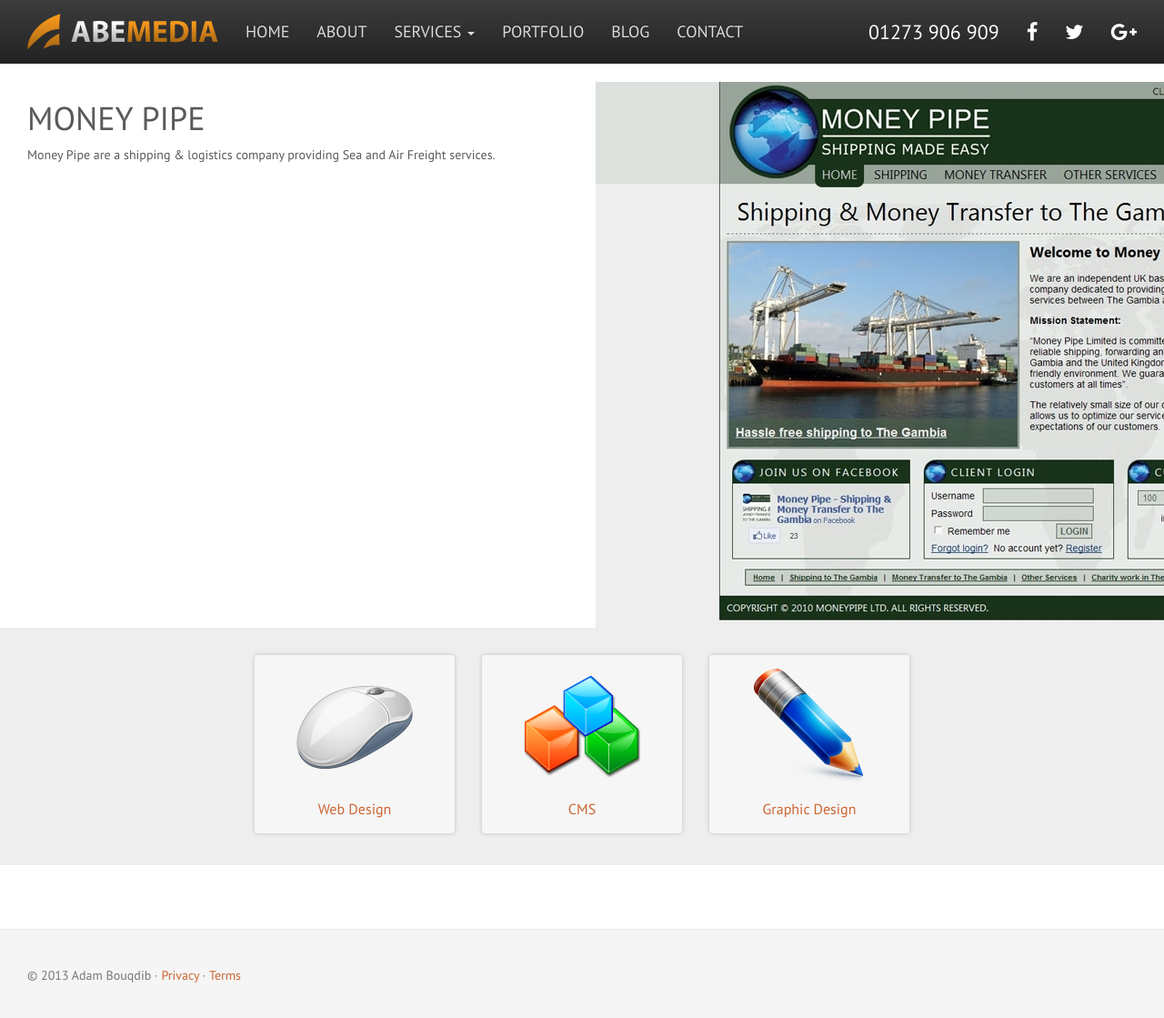
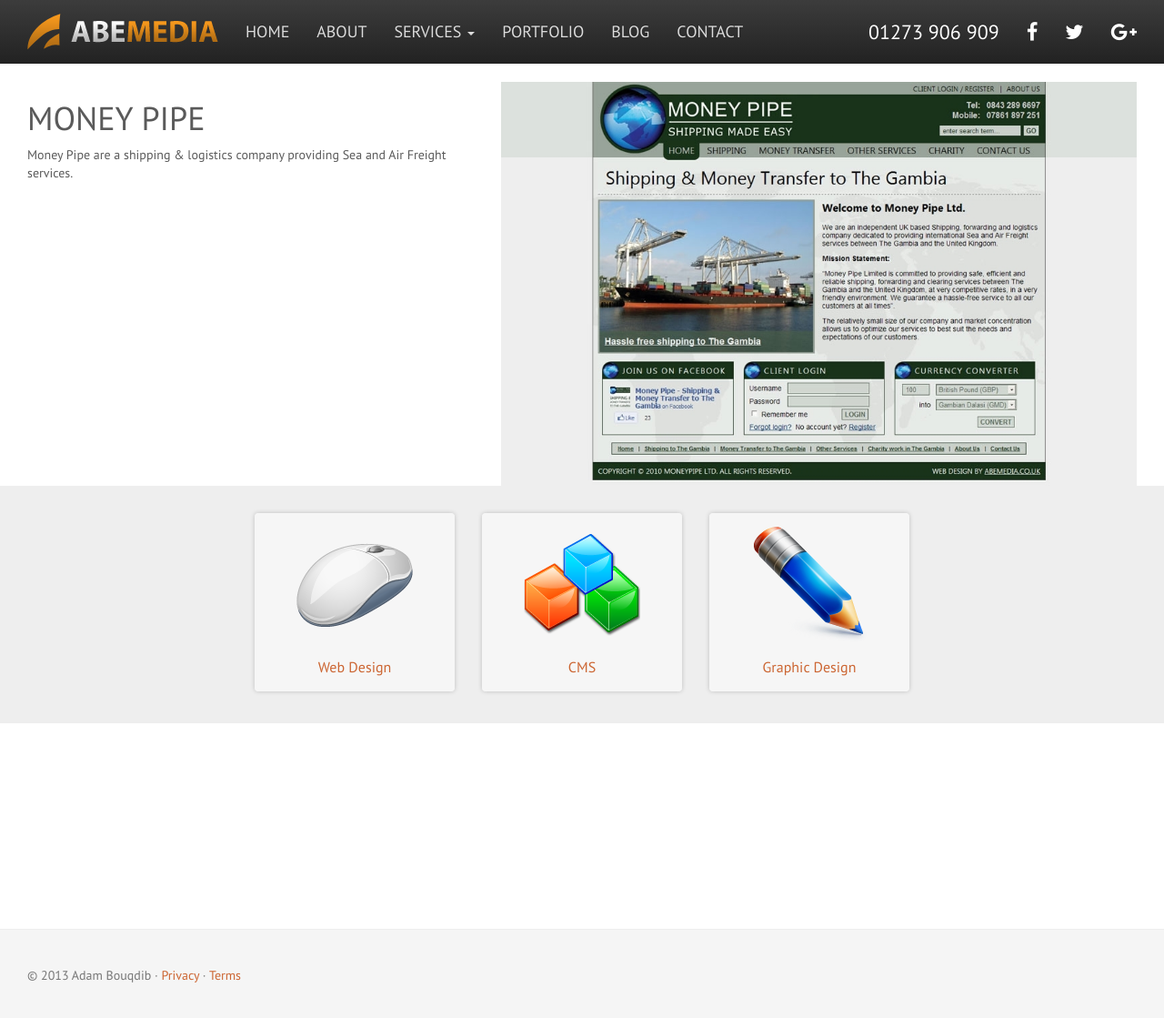
Before and after one commit to abemedia/abemedia.github.io, a Jekyll site: the page built from _posts/2010-08-14-money-pipe.md, in a window 1280 px wide and 1122 px high. Shown: the top 1119 px of the window at 91% size. Built offline with Jekyll 4.4.1, drawn with Linux system fonts in a browser that asks for light colours; nearby versions of some CDN libraries.

Commit message:
Update portfolio.html

```diff
--- a/_layouts/portfolio.html
+++ b/_layouts/portfolio.html
@@ -10,12 +10,12 @@
   <div class="container">
     <div id="main" role="main">
       <div class="row">
-        <div class="col-md-6">
+        <div class="col-md-5">
           <h1>{{ page.title }}</h1>
           {{ content }}
         </div>
-        <div class="col-md-6">
-          <img src="{{ page.image }}">
+        <div class="col-md-7">
+          <img src="{{ page.image }}" class="img-responsive">
         </div>
       </div>
     </div>
```
